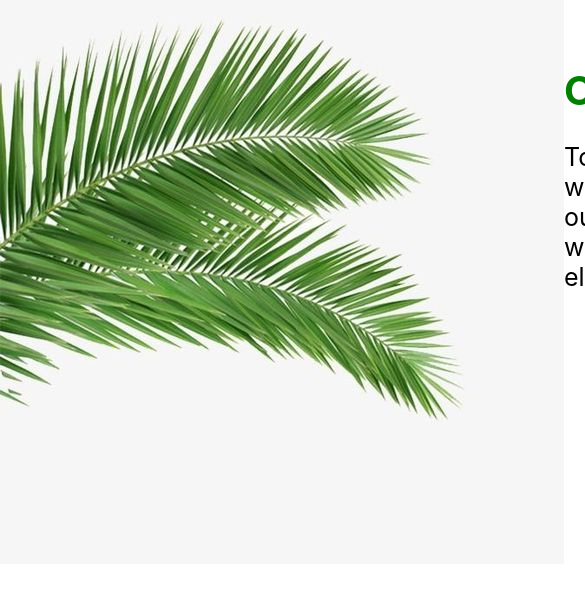
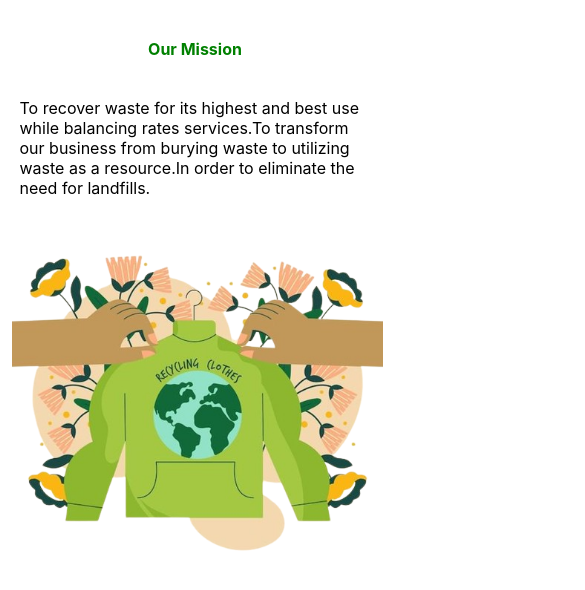
Before and after one commit to akirachix/Intore-Informational, a React (Create React App) app in the folder mitushconnect/: page / in a window 390 px wide. Shown: the top 590 px of the page, 585 px wide, since content can reach past the window. Built offline with nearby package versions, Linux system fonts and the light colour scheme.

Commit message:
worked on media queries

```diff
--- a/mitushconnect/src/App.js
+++ b/mitushconnect/src/App.js
@@ -1,6 +1,6 @@
 import './App.css';
 
-import Mission from "./mission";
+import Mission from "./Mission";
 
 const App = () =>{
   return(
--- /dev/null
+++ b/mitushconnect/src/Mission/index.css
@@ -0,0 +1,304 @@
+
+h1{
+  color:rgb(0,128,0);
+  font-size: 50px;
+  margin-left: 15%;
+  width:300px;
+
+}
+
+.mission-statement{
+  display:flex;
+  height: 10vh;
+}
+
+.mission{
+margin-left: 5%;
+margin-top: 10%;
+width:625px;
+}
+.mission-text{
+font-size:25px;
+margin-top: 95px;
+margin-left: 15%;
+width: 625px;
+}
+.infographic{
+  margin-top: 10%;
+  margin-left: 20%;
+}
+
+@media screen and (min-width:280px) and (max-width: 375px){
+  h1{
+    color:rgb(0,128,0);
+    font-size: 20px;
+    margin-left: 0%;
+    width:100%;
+    text-align: center;
+
+  }
+
+  .mission-statement{
+    display:block;
+    /* height: 10vh; */
+  }
+
+  .mission{
+  margin-left: 0%;
+  margin-top: 10%;
+  width:100%;
+  }
+  .mission-text{
+  font-size:16px;
+  margin-top: 5px;
+  width: 85%;
+  margin-left: 8%;
+  }
+  .infographic{
+    margin-top: 1%;
+    margin-left: 14%;
+    justify-content: center;
+  }
+  .our{
+    margin-bottom: 10%;
+  }
+  .imgs{
+    width:85%;
+  }
+}
+@media screen and (min-width: 376px) and (max-width: 460px) {
+  h1{
+    color:rgb(0,128,0);
+    font-size: 16px;
+    margin-left: 0%;
+    width:100%;
+    text-align: center;
+
+  }
+
+  .mission-statement{
+    display:block;
+    width: 100%;
+    /* height: 10vh; */
+  }
+
+  .mission{
+  margin-left: 0%;
+  margin-top: 10%;
+  width:100%;
+  }
+  .mission-text{
+  font-size:16px;
+  margin-top: 5px;
+  width: 90%;
+  margin-left: 5%;
+  }
+  .infographic{
+    margin-top: 0%;
+    width: 100%;
+    margin-left: 0%;
+  }
+  .our{
+    margin-bottom: 10%;
+  }
+  .imgs{
+    width: 95%;
+    margin-left: 3.1%;
+  }
+}
+
+@media screen and (min-width: 461px) and (max-width: 660px) {
+  h1{
+    color:rgb(0,128,0);
+    font-size: 30px;
+    margin-left: 0%;
+    width:100%;
+    text-align: center;
+
+  }
+
+  .mission-statement{
+    display:block;
+    width: 100%;
+    /* height: 10vh; */
+  }
+
+  .mission{
+  margin-left: 0%;
+  margin-top: 10%;
+  width:100%;
+  }
+  .mission-text{
+  font-size:20px;
+  margin-top: 5px;
+  width: 90%;
+  margin-left: 5%;
+  }
+  .infographic{
+    margin-top: 0%;
+    width: 100%;
+    margin-left: 0%;
+  }
+  .our{
+    margin-bottom: 10%;
+  }
+  .imgs{
+    width: 80%;
+    margin-left: 10%;
+  }
+}
+@media screen and (min-width: 660px) and (max-width: 760px) { h1{
+  color:rgb(0,128,0);
+  font-size: 20px;
+  margin-left:15%;
+
+}
+
+.mission-statement{
+  display:flex;
+  flex-wrap: wrap;
+}
+
+.mission-text{
+margin-left: 15%;
+margin-top: 0%;
+font-size:15px;
+margin-top: 1px;
+margin-left: 15%;
+width:95px;
+
+}
+
+
+img{
+  width:100px;
+
+}
+
+}
+
+
+@media  screen and (min-width: 760px) and (max-width: 860px) {
+  h1{
+    color:rgb(0,128,0);
+    font-size: 40px;
+    margin-left: 0%;
+    width:100%;
+    text-align: center;
+
+  }
+
+  .mission-statement{
+    display:block;
+    width: 100%;
+    /* height: 10vh; */
+  }
+
+  .mission{
+  margin-left: 0%;
+  margin-top: 10%;
+  width:100%;
+  }
+  .mission-text{
+  font-size:25px;
+  margin-top: 5px;
+  width: 90%;
+  margin-left: 5%;
+  }
+  .infographic{
+    margin-top: 0%;
+    width: 100%;
+    margin-left: 0%;
+  }
+  .our{
+    margin-bottom: 10%;
+  }
+  .imgs{
+    width: 95%;
+    margin-left: 2.5%;
+  }
+
+}
+
+@media screen and (min-width: 861px) and (max-width: 960px) {
+  h1{
+    color:rgb(0,128,0);
+    font-size: 40px;
+    margin-left: 0%;
+    width:100%;
+    text-align: center;
+
+  }
+
+  .mission-statement{
+    display:block;
+    width: 100%;
+    /* height: 10vh; */
+  }
+
+  .mission{
+  margin-left: 0%;
+  margin-top: 10%;
+  width:100%;
+  }
+  .mission-text{
+  font-size:35px;
+  margin-top: 5px;
+  width: 90%;
+  margin-left: 5%;
+  }
+  .infographic{
+    margin-top: 0%;
+    width: 100%;
+    margin-left: 0%;
+  }
+  .our{
+    margin-bottom: 10%;
+  }
+  .imgs{
+    width: 95%;
+    margin-left: 2.5%;
+  }
+
+}
+
+@media screen and (min-width: 961px) and (max-width: 1280px) {
+  h1{
+    color:rgb(0,128,0);
+    font-size: 30px;
+    margin-left: 0%;
+    width:100%;
+    text-align: center;
+
+  }
+
+  .mission-statement{
+    display:flex;
+    width: 100%;
+    /* height: 10vh; */
+  }
+
+  .mission{
+  margin-left: 0%;
+  margin-top: 10%;
+  width:100%;
+  }
+  .mission-text{
+  font-size:25px;
+  margin-top: 5px;
+  width: 90%;
+  margin-left: 5%;
+  }
+  .infographic{
+    margin-top: 0%;
+    width: 100%;
+    margin-left: 0%;
+  }
+  .our{
+    margin-bottom: 10%;
+  }
+  .imgs{
+    width: 95%;
+    margin-left: 2.5%;
+  }
+}
--- /dev/null
+++ b/mitushconnect/src/Mission/index.js
@@ -0,0 +1,31 @@
+import './index.css'
+
+
+const Mission = () =>{
+    return(
+        <div className="mission-statement">
+
+
+        <div className="mission">
+            <h1 className='our'>Our Mission</h1>
+            <p className="mission-text"> To recover waste for its highest and best use while balancing rates services.To transform
+              our business from burying waste to utilizing waste as a resource.In order to eliminate
+              the need for landfills.</p>
+
+    </div>
+
+    <div className="infographic">
+        <img src='images/clothesinfographics.png' className='imgs'></img>
+    </div>
+
+    </div>
+
+
+
+
+
+
+
+    )
+}
+export default Mission;
--- a/mitushconnect/src/mission/index.css
+++ /dev/null
@@ -1,21 +0,0 @@
-
-h1{
-    color:rgb(0,128,0);
-    font-size: 40px;
-
-  }
-
-  .vines{
-    display:flex;
-}
-
-.mission{
-  /* margin-left: 5%; */
-  margin-top: 10%;
-}
-p{
-  font-size:25px;
-}
-.vine2{
-  margin-left: 78%;
-}
--- a/mitushconnect/src/mission/index.js
+++ /dev/null
@@ -1,33 +0,0 @@
-import './index.css'
-
-
-const Mission = () =>{
-    return(
-        <div class="vines">
-
-        <div class="vine1">
-        <img src='/images/vine1.jpg'/>
-        </div>
-
-        <div class="mission">
-            <h1>Our Mission</h1>
-            <p> To recover waste for its highest and best use while balancing rates to transform<br></br>
-              our business from burying waste to utilizing waste as a resource in order to <br></br> eliminate
-              the need for landfills.</p>
-
-              <div class="vine2">
-        <img src='/images/vine2.jpg'/>
-        </div>
-
-    </div>
-    </div>
-
-
-
-
-
-
-
-    )
-}
-export default Mission;
--- /dev/null
+++ b/package.json
@@ -0,0 +1,5 @@
+{
+  "dependencies": {
+    "react-image-file-resizer": "^0.4.8"
+  }
+}
```
Also changed, not shown: mitushconnect/public/images/clothesinfographics.png (added).
